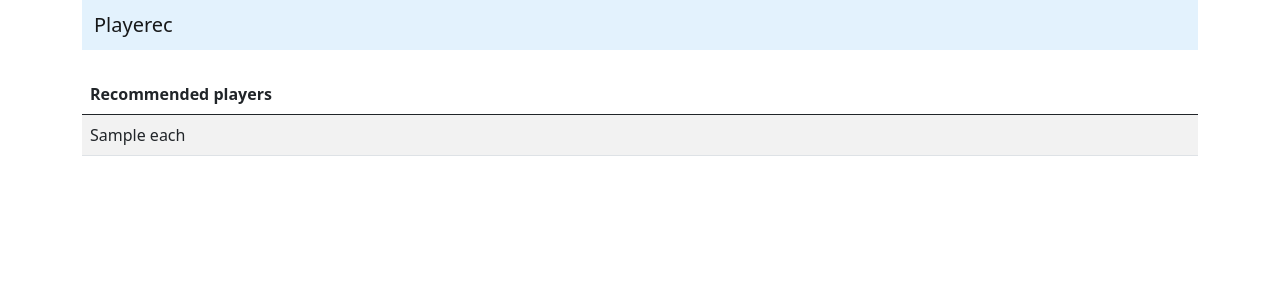
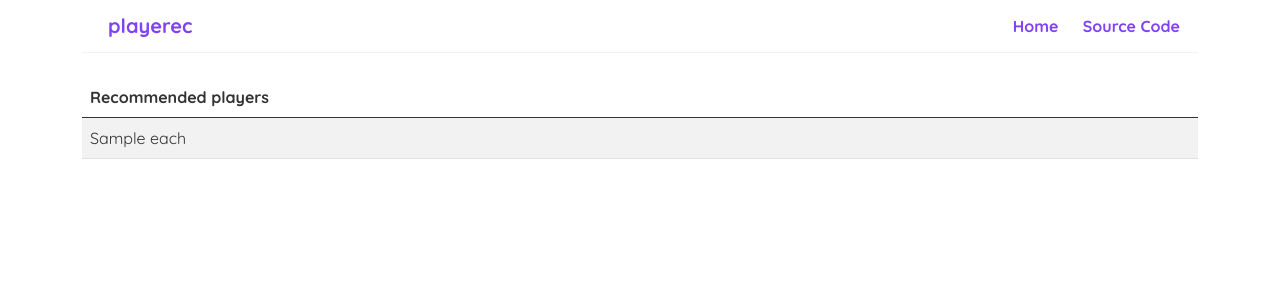
Before and after one commit to arzubekm/playerRec, a Flask app: template templates/index.html in a window 1280 px wide. Shown: the top 300 px of the page. Run offline with Flask 2, Linux system fonts and the light colour scheme; the template is opened without the code that fills it: most values are stand-ins (such as "Sample title", 1, 10 or a date in 2020).

Commit message:
Basic styling is finished

```diff
--- a/app.py
+++ b/app.py
@@ -5,7 +5,7 @@ import pandas as pd
 app = Flask(__name__)
 
 def get_data():
-    data = pd.read_csv('half_players_21_clean.csv')
+    data = pd.read_csv('datasets/half_players_21_clean.csv')
     return data
 
 @app.route('/')
@@ -14,7 +14,7 @@ def homepage():
     long_names = data.long_name
     # long_names = ["Lionel Messi", "Cristiano Ronaldo dos Santos Aveiro", "Jan Oblak", "Robert Lewandowski", "Kevin De Bruyne"]
 
-    return render_template('temp.html', long_names=long_names)
+    return render_template('form.html', long_names=long_names)
 
 @app.route('/player', methods=['GET', 'POST'])
 def recommend_players():
--- a/recommendation.py
+++ b/recommendation.py
@@ -3,11 +3,11 @@ import joblib
 from sklearn.neighbors import NearestNeighbors
 
 def get_data():
-    data = pd.read_csv('half_players_21_clean.csv')
+    data = pd.read_csv('datasets/half_players_21_clean.csv')
     return data
 
 def load_model():
-    return joblib.load('half-knnplayer.pkl')
+    return joblib.load('algo-models/half-knnplayer.pkl')
 
 def results(player):
     data = get_data()
--- a/templates/index.html
+++ b/templates/index.html
@@ -6,10 +6,43 @@
     <link href="https://cdn.jsdelivr.net/npm/bootstrap@5.0.0-beta2/dist/css/bootstrap.min.css" rel="stylesheet" integrity="sha384-BmbxuPwQa2lc/FVzBcNJ7UAyJxM6wuqIj61tLrc4wSX0szH/Ev+nYRRuWlolflfl" crossorigin="anonymous">
   </head>
   <body>
+
+    <style media="screen">
+      @import url('https://fonts.googleapis.com/css2?family=Quicksand:wght@300;400;500;600;700&display=swap');
+      /* base styles */
+      * {
+        margin: 0;
+        font-family: "Quicksand";
+        color: #333;
+      }
+
+      .navbar h1 {
+        color: #f1356d;
+      }
+
+      .navbar .links {
+        margin-left: auto;
+      }
+      .navbar a {
+        margin-left: 8px;
+        text-decoration: none;
+        padding: 6px;
+        color:#8141f5;
+        font-weight: bolder;
+      }
+      .navbar a:hover {
+        color: #f1356d;
+      }
+    </style>
+
     <div class="container">
-      <nav class="navbar navbar-light" style="background-color: #e3f2fd;">
+      <nav class="navbar navbar-light" style="background-color: #FFFFFF; border-bottom: 1px solid #f2f2f2;">
         <div class="container-fluid">
-          <a href="{{ url_for('homepage') }}"<span class="navbar-brand mb-0 h1">Playerec</span></a>
+          <a href="{{ url_for('homepage') }}"<span class="navbar-brand mb-0 h1" style="color:#8141f5">playerec</span></a>
+          <div class="links">
+    				<a href="/">Home</a>
+    				<a href="/create">Source Code</a>
+    			</div>
         </div>
       </nav>
       <br>
@@ -27,10 +60,6 @@
           {% endfor %}
         </tbody>
       </table>
-      <!-- {{ list }} -->
-      <!-- {% for each in list %}
-      <h4>{{ each.Name }}</h4>
-      {% endfor %} -->
     </div>
   </body>
 </html>
```
Also changed, not shown: templates/form.html (+39 -4 lines), templates/temp.html (deleted, +0 -76 lines), 5 other files.
